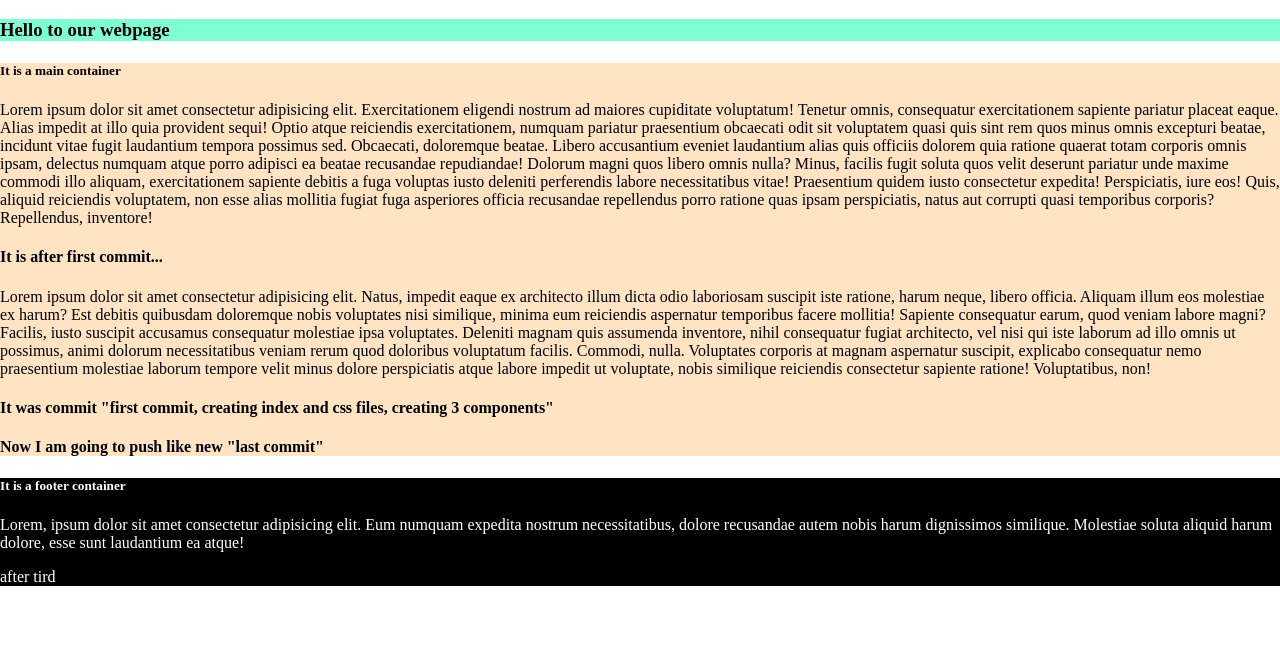
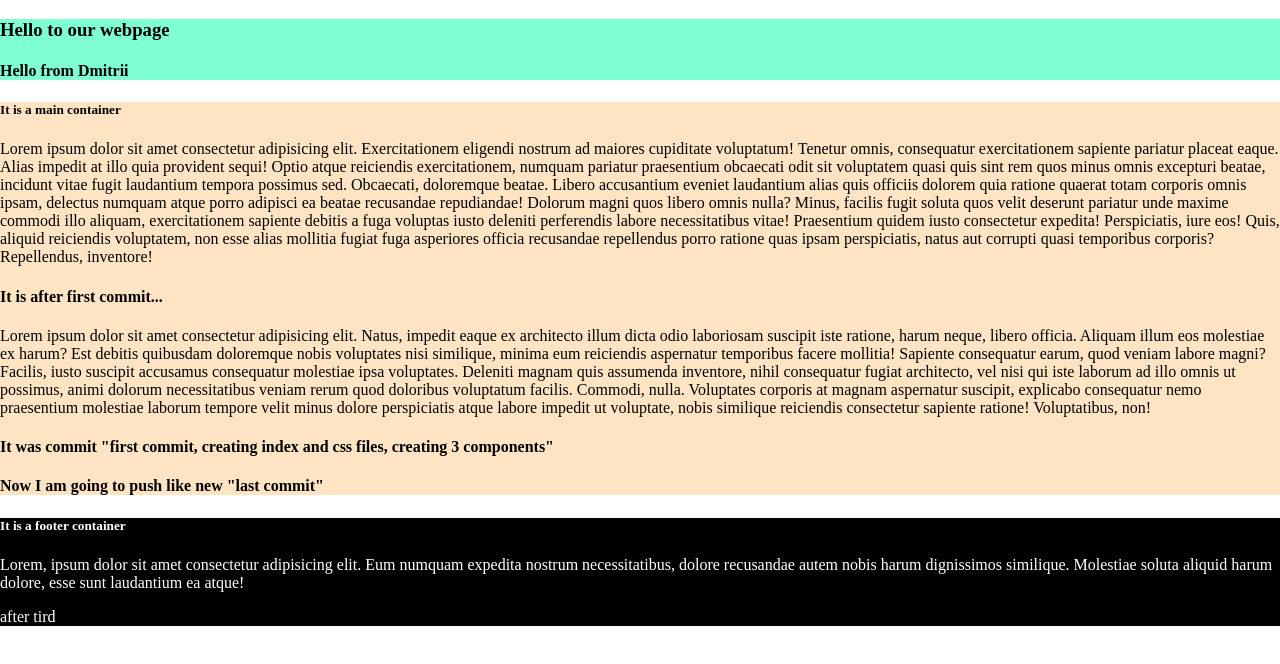
Before and after one commit to DmitriiM1/testGit, a plain HTML site: page index.html in a window 1280 px wide. Drawn offline with Linux system fonts and the light colour scheme.

```diff
--- a/index.html
+++ b/index.html
@@ -11,6 +11,7 @@
 <body>
     <header>
         <h3>Hello to our webpage</h3>
+        <h4>Hello from Dmitrii </h4>
     </header>
 
     <main>
```
